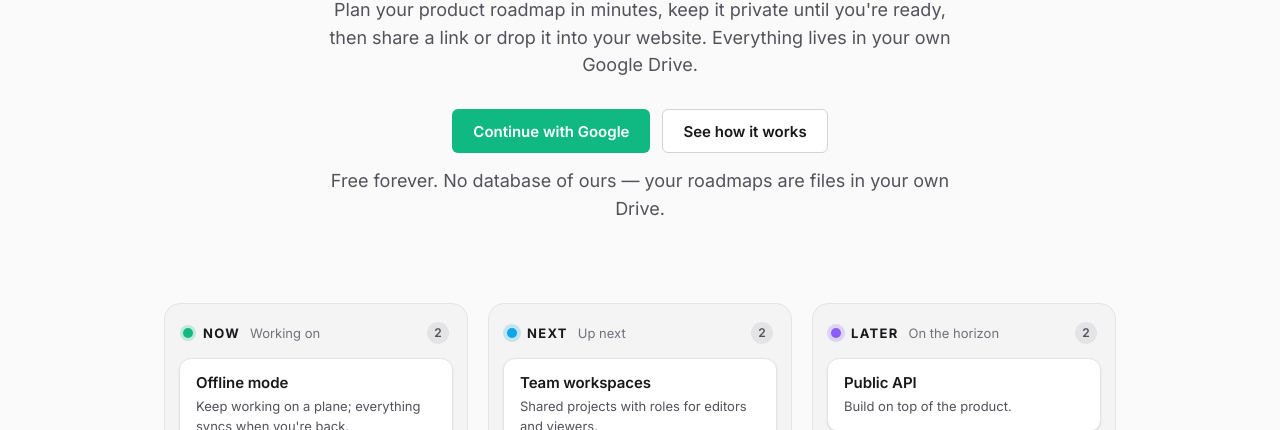
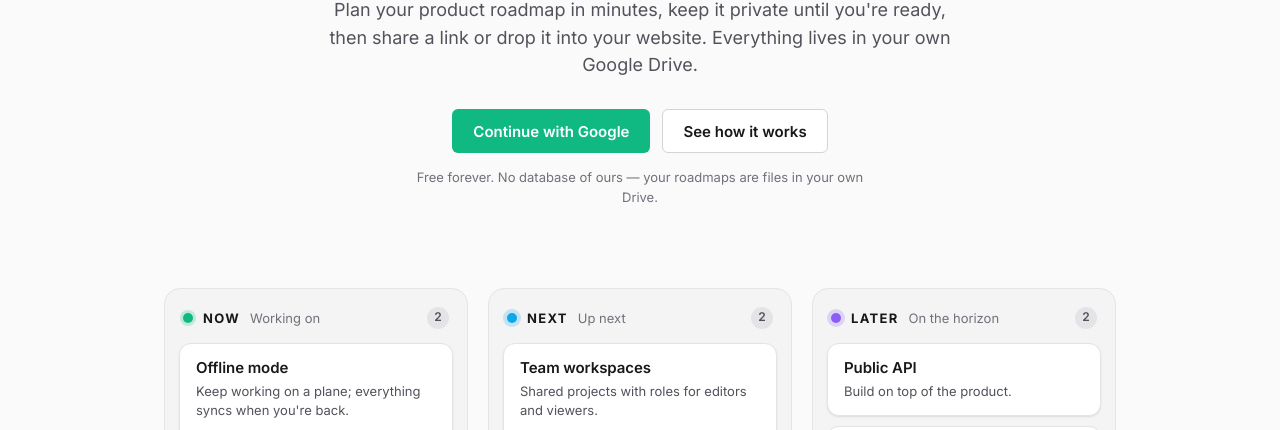
Before and after one commit to dferreiramarques/roadmaps, a website: page public/index.html in a window 1280 px wide. Shown: the part 333-763 px from the top of the page. Drawn offline with Linux system fonts and the light colour scheme.

Commit message:
Keep the landing identical: .lp-hero .lp-note specificity and .step position come from the kit
Co-Authored-By: Claude Sonnet 5.5 <noreply@anthropic.com>

```diff
--- a/public/app.css
+++ b/public/app.css
@@ -208,7 +208,6 @@ a.menu__item { color: inherit; text-decoration: none; }
 body.readonly .only-edit { display: none !important; }
 
 /* ── product page (landing): extras on top of nimble/components.css ───────── */
-.lp-hero .lp-note { margin: 14px auto 0; }
 .lp-demo { max-width: 1000px; margin: 40px auto 0; padding: 0 24px 24px; }
 .lp-demo .cols { padding-bottom: 0; }
 .doc__date { color: var(--subtle); margin: 0 0 24px; }
--- a/public/nimble/components.css
+++ b/public/nimble/components.css
@@ -172,7 +172,7 @@ button { cursor: pointer; }
 .lp-hero h1 em { font-style: normal; color: var(--primary-fg); }
 .lp-hero p { margin: 18px auto 0; max-width: 56ch; color: var(--muted); font-size: 1.125rem; }
 .lp-cta { margin-top: 30px; display: flex; gap: 12px; justify-content: center; flex-wrap: wrap; }
-.lp-note { margin: 14px auto 0; color: var(--subtle); font-size: .8125rem; }
+.lp-hero .lp-note { margin: 14px auto 0; color: var(--subtle); font-size: .8125rem; }   /* beats .lp-hero p */
 .lp-sec { padding: 72px 0; }
 .lp-sec + .lp-sec { border-top: 1px solid var(--border); }
 .lp-head { max-width: 62ch; margin-bottom: 36px; }
@@ -191,7 +191,7 @@ button { cursor: pointer; }
 .steps { counter-reset: step; display: grid; grid-template-columns: repeat(4, minmax(0, 1fr)); gap: 16px; }
 @media (max-width: 960px) { .steps { grid-template-columns: repeat(2, minmax(0, 1fr)); } }
 @media (max-width: 560px) { .steps { grid-template-columns: 1fr; } }
-.step { counter-increment: step; background: var(--surface-2); border: 1px solid var(--border); border-radius: var(--r-lg); padding: 20px; }
+.step { counter-increment: step; position: relative; background: var(--surface-2); border: 1px solid var(--border); border-radius: var(--r-lg); padding: 20px; }
 .step::before { content: counter(step); display: grid; place-items: center; width: 26px; height: 26px; border-radius: 50%; background: var(--primary); color: var(--primary-ink); font-weight: 700; font-size: .8125rem; margin-bottom: 12px; }
 .step h3 { font-size: 1rem; font-weight: 600; }
 .step p { margin-top: 4px; color: var(--muted); font-size: .875rem; }
```
